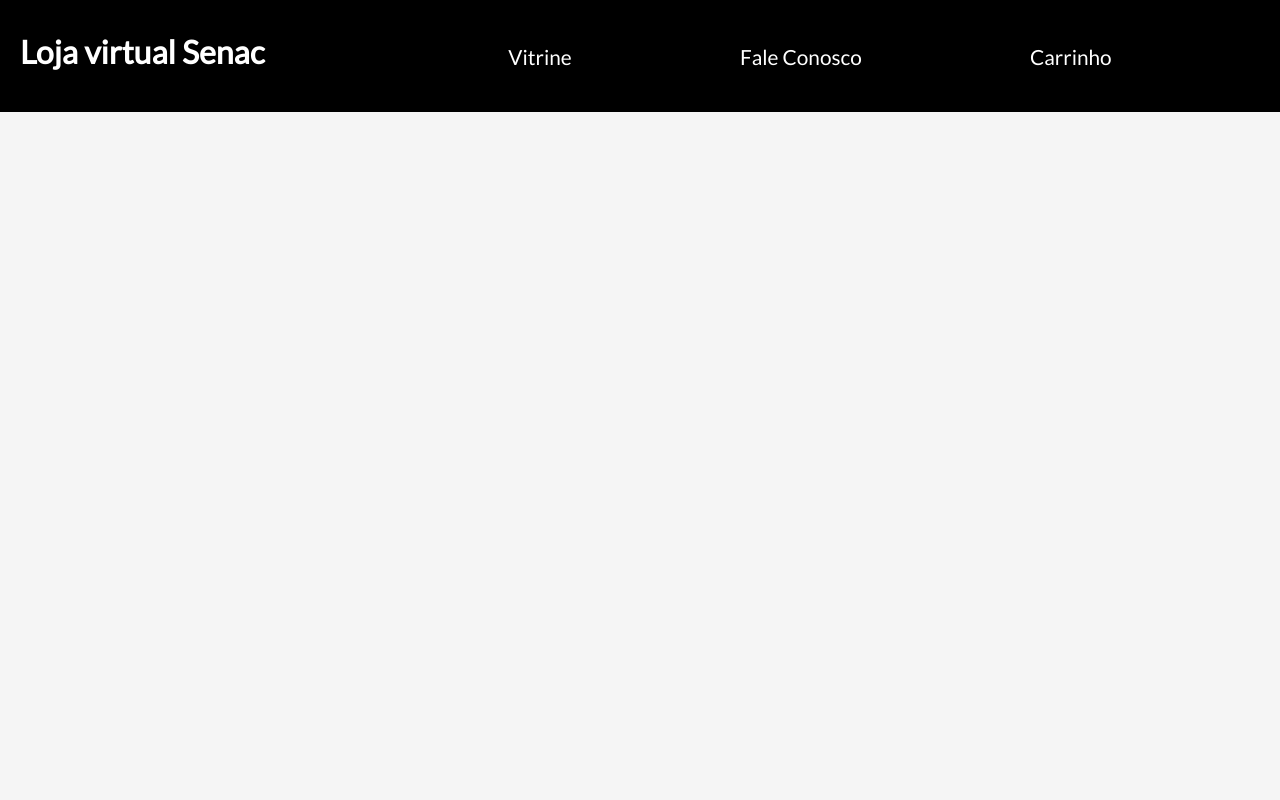
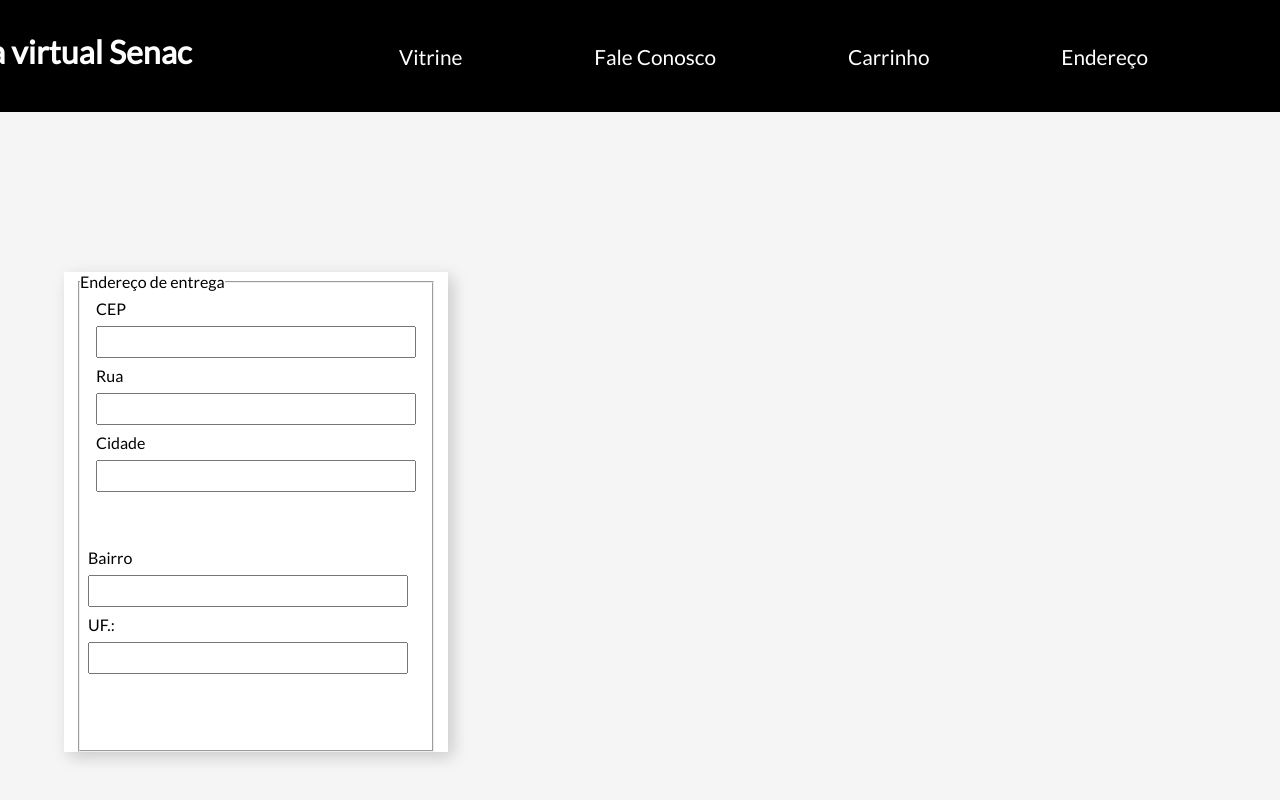
Before and after one commit to rafahk2o/Aulas-agosto-JavaScript, a React (Create React App) app in the folder Aula 13 - React JS/: page /formulario in a window 1280 px wide. Built offline with nearby package versions, Linux system fonts and the light colour scheme.

Commit message:
commit senac

```diff
--- /dev/null
+++ b/Aula 13 - React JS/src/components/FormularioCep.jsx
@@ -0,0 +1,49 @@
+import axios from "axios";
+
+
+export default function FormularioCep() {
+    return (
+
+        <div id="retorno-cep">
+            <fieldset><legend>Endereço de entrega</legend>
+                <div className="retorno-cep1">
+                    <label htmlFor="cep">CEP</label>
+                    <input type="text" name="cep" id="cep" maxLength="8" onKeyUp={() => buscaCep()} required />
+                    <label>Rua</label><input type="text" id="retorno2" />
+                    <label>Cidade</label><input type="text" id="retorno3" />
+                </div>
+                <div className="retorno-cep2">
+                    <div className="retorno-cep21">
+                        <label>Bairro</label><input type="text" id="retorno5" />
+                    </div>
+                    <div className="retorno-cep22">
+                        <label>UF.:</label><input type="text" id="retorno6" />
+                    </div>
+
+                </div>
+            </fieldset>
+        </div>
+
+    )
+
+}
+
+
+
+function buscaCep() {
+    const cep = document.getElementById("cep");
+    if (cep.value.length == 8) {
+        axios.get(`https://viacep.com.br/ws/${cep.value}/json/`)
+            .then((resposta) => {
+                const dadosEndereco = resposta.data;
+                document.getElementById("retorno2").value = dadosEndereco.logradouro;
+                document.getElementById("retorno3").value = dadosEndereco.localidade;
+                document.getElementById("retorno5").value = dadosEndereco.bairro;
+                document.getElementById("retorno6").value = dadosEndereco.uf;
+                console.log(dadosEndereco)
+
+            })
+    }
+
+
+}
--- a/Aula 13 - React JS/src/layout/Header.jsx
+++ b/Aula 13 - React JS/src/layout/Header.jsx
@@ -16,6 +16,9 @@ function Header() {
                 <div className="carrinho-top">
                     <a href="/carrinho">Carrinho</a>
                 </div>
+                <div className="carrinho-top">
+                    <a href="/formulario">Endereço</a>
+                </div>
 
 
             </div>
--- a/Aula 13 - React JS/src/layout/Main.jsx
+++ b/Aula 13 - React JS/src/layout/Main.jsx
@@ -3,6 +3,7 @@ import Home from "../Home";
 import Carrinho from "../components/Carrinho";
 import FaleConosco from "../views/FaleConosco";
 import Vitrine from "../components/Vitrine";
+import FormularioCep from "../components/FormularioCep";
 
 function Main() {
     return (
@@ -12,6 +13,7 @@ function Main() {
                 <Route path="/contato" element={<FaleConosco />}></Route>
                 <Route path="/carrinho" element={<Carrinho />}></Route>
                 <Route path="/vitrine" element={<Vitrine />}></Route>
+                <Route path="/formulario" element={<FormularioCep />}></Route>
             </Routes>
         </main>
     )
--- a/Aula 13 - React JS/src/views/App.css
+++ b/Aula 13 - React JS/src/views/App.css
@@ -244,17 +244,66 @@ body {
 }
 
 #retorno-cep{
-    width: 40%;
-    height: 10rem;
+    width: 30%;
+    height: 30rem;
     margin: 10rem 10rem 10rem 4rem;
     display: flex;
-    flex-direction: column;
     gap: 2rem;
     background-color: #ffffff;
     box-shadow: 5px 5px 15px rgba(0, 0, 0, 0.178);
     justify-content: center;
 
 }
+
+.retorno-cep1{
+    margin: 0.5rem
+}
+
+.retorno-cep1 input{
+    margin: 0.5rem;
+    width: 20rem;
+    height: 2rem;
+
+}
+.retorno-cep21 input{
+    margin: 0.5rem;
+    width: 20rem;
+    height: 2rem;
+
+}
+.retorno-cep22 input{
+    margin: 0.5rem;
+    width: 20rem;
+    height: 2rem;
+
+}
+
+.retorno-cep1 label{
+    display: block;
+    margin-left: 0.5rem;
+}
+.retorno-cep21 label{
+    display: block;
+
+}
+.retorno-cep22 label{
+    display: block;
+
+}
+
+.retorno-cep2{
+    display: block;
+    margin-top: 3rem;
+    display: flex;
+    flex-direction: column;
+
+}
+.retorno-cep2 label{
+    margin-left: 0.5rem;
+
+}
+
+
 
 #reset-val{
     width: 5rem;
```
Also changed, not shown: Aula 13 - React JS/src/views/FormCep.jsx (added, +15 -0 lines), 1 other file (tests, documents, lock files or other folders).
